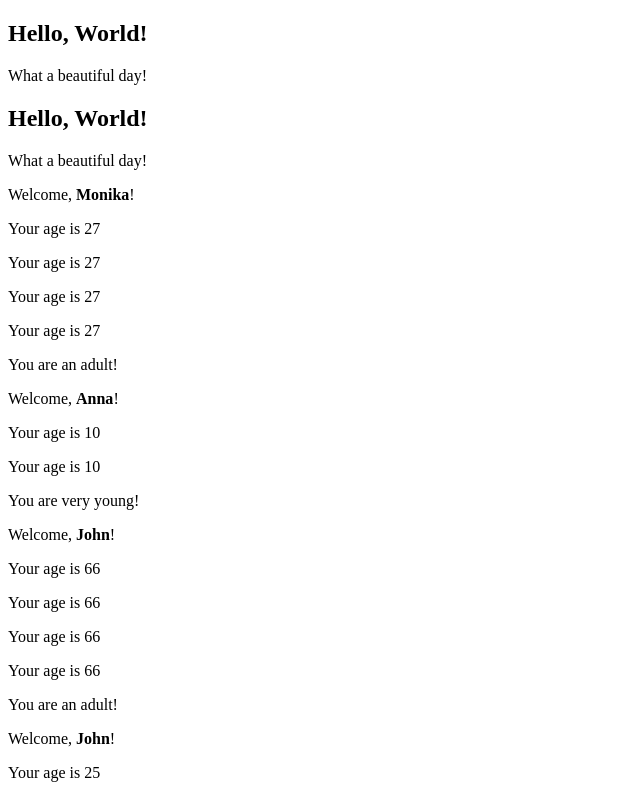
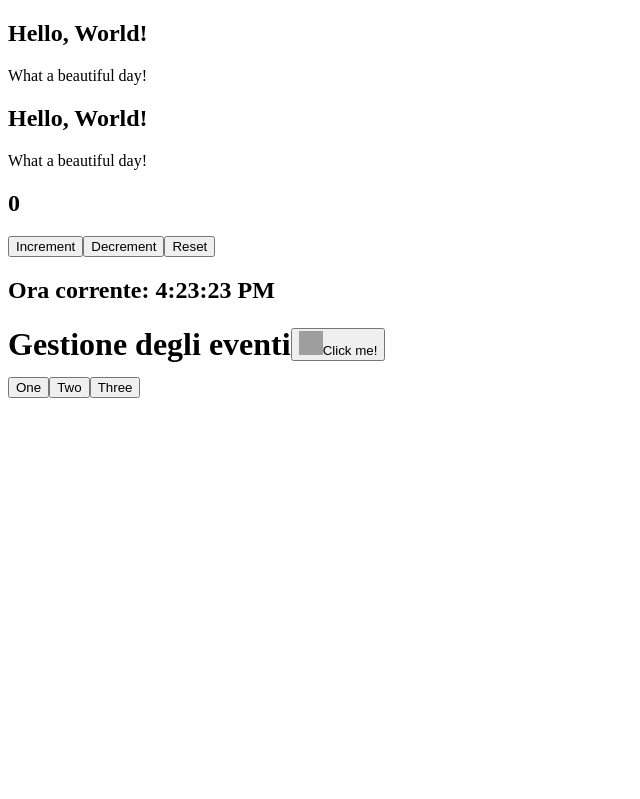
Before and after one commit to monika1253/esercizi_piattaforma, a React (Vite) app: page / in a window 1280 px wide. Shown: the top 799 px of the page, without its empty margins (0-640 px from the left). Built offline with nearby package versions, Linux system fonts and the light colour scheme; grey boxes are pictures that could not be loaded.

Commit message:
esercizio event

```diff
--- a/src/App.tsx
+++ b/src/App.tsx
@@ -2,19 +2,22 @@ import { Hello } from "./Hello";
 import { Welcome } from "./Welcome";
 import { Counter } from "./Counter";
 import { Clock } from "./Clock";
+import { MouseClicker } from "./MouseClicker";
+import { MultiButton } from "./MultiButton";
 
 export function App() {
   return (
     <div>
       <Hello />
       <Hello /> {/*esempio uso multiplo */}
-      <Welcome name="Monika" age={27} />
-      <Welcome name="Anna" age={10} />
-      <Welcome name="John" age={66} />
-      <Welcome name="John" age={25} />
-      <Welcome name="Alex" />
       <Counter initialValue={0} step={2} />
       <Clock />
+      <h1>
+        {" "}
+        Gestione degli eventi
+        <MouseClicker />
+        <MultiButton />
+      </h1>
     </div>
   );
 }
--- /dev/null
+++ b/src/MouseClicker.tsx
@@ -0,0 +1,46 @@
+/*Gestione degli eventi
+-Crea un componente MouseClicker che contenga un pulsante con la prop name impostata alla stringa "one".
+Aggiungi un gestore di eventi al pulsante che stampa la prop name nella console quando cliccato,
+leggendo la proprietà event.target.name.
+-Aggiungi un'immagine all'interno del pulsante e,
+senza creare un nuovo gestore di eventi o allegare un gestore di eventi all'immagine,
+stampa l'attributo name del pulsante indipendentemente dal fatto che si clicchi sul pulsante o sull'immagine.
+-Aggiungi un gestore di eventi onClick all'immagine che stampa il src dell'immagine nella console.
+-L'attributo name del pulsante viene comunque stampato nella console quando si clicca sull'immagine? Perché?
+Sì, l'attributo name del pulsante viene comunque stampato nella console quando si clicca sull'immagine,
+a meno che tu non blocchi la propagazione dell'evento.
+Questo comportamento è dovuto al meccanismo di propagazione degli eventi in React, chiamato event bubbling.
+Quando clicchi su un elemento (ad esempio un'immagine <img> dentro un <button>), l'evento:
+Parte dall’elemento effettivamente cliccato (es. <img>) → chiamato event.target;
+Propaga verso l’alto agli elementi genitori: in questo caso, il bottone <button>.
+
+-Come puoi impedire che l'attributo name del pulsante venga stampato nella console quando si clicca sull'immagine?
+Nel gestore dell’immagine, ferma la propagazione. aggiungi event.stopPropagation() e il click non sale al bottone, quindi non verrà stampato il name.
+
+-Crea un componente MultiButton con tre pulsanti, ciascuno con la prop name impostata rispettivamente a "one", "two" e "three".
+Aggiungi lo stesso gestore di eventi a ciascun pulsante che stampa la prop name nella console quando cliccato,
+leggendo la proprietà event.target.name. */
+
+import { BaseSyntheticEvent } from "react";
+
+export function MouseClicker() {
+  const handleButtonClick = (event: BaseSyntheticEvent) => {
+    console.log("Button name:", event.currentTarget.name);
+  };
+
+  const handleImageClick = (event: BaseSyntheticEvent) => {
+    event.stopPropagation();
+    console.log("image:", event.currentTarget.src);
+  };
+  return (
+    <button name="one" onClick={handleButtonClick}>
+      <img
+        src="https://commons.wikimedia.org/wiki/File:React-icon.svg"
+        height={24}
+        width={24}
+        onClick={handleImageClick}
+      />
+      Click me!
+    </button>
+  );
+}
--- /dev/null
+++ b/src/MultiButton.tsx
@@ -0,0 +1,20 @@
+import React, { BaseSyntheticEvent } from "react";
+
+export function MultiButton() {
+  const handleClick = (event: BaseSyntheticEvent) => {
+    console.log("Clicked button name:", event.currentTarget.name);
+  };
+  return (
+    <div>
+      <button name="one" onClick={handleClick}>
+        One
+      </button>
+      <button name="two" onClick={handleClick}>
+        Two
+      </button>
+      <button name="three" onClick={handleClick}>
+        Three
+      </button>
+    </div>
+  );
+}
```
